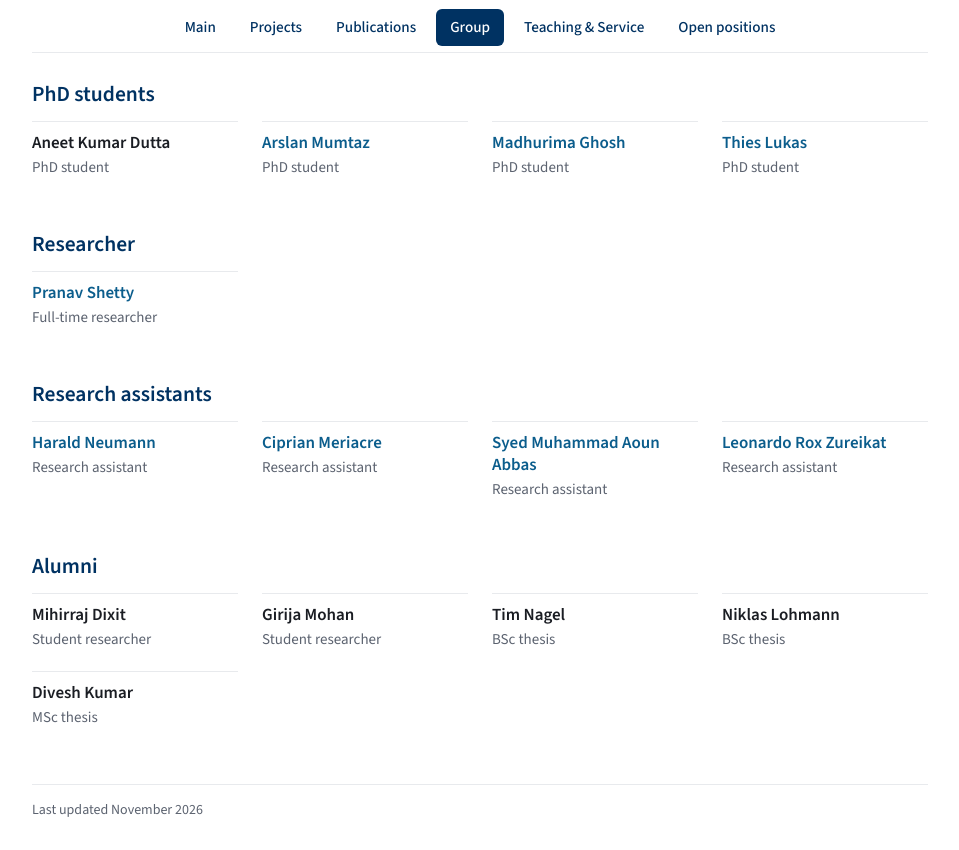
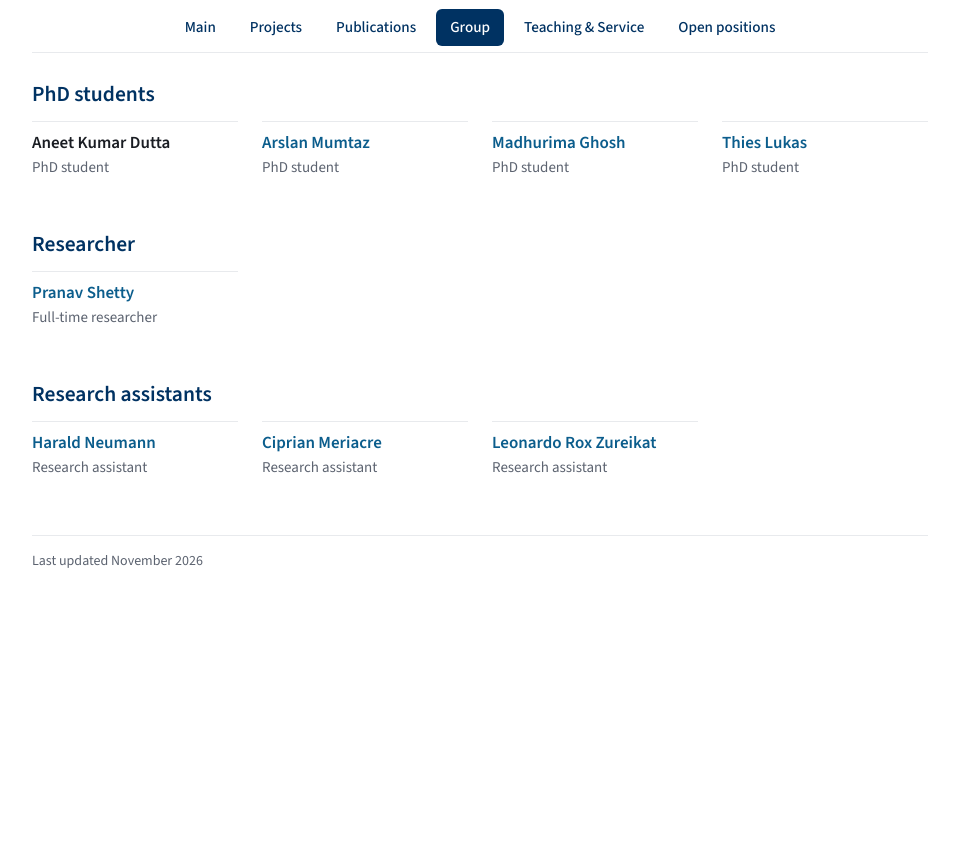
Before and after one commit to singhmridula/singhmridula.com, a plain HTML site: page group.html in a window 1280 px wide. Shown: the part 261-1111 px from the top of the page, without its empty margins (160-1119 px from the left). After the commit the page ends 862 px from the top, so only its background shows below. Drawn offline with Linux system fonts and the light colour scheme.

Commit message:
Update group.html to remove alumni and a research assistant
Removed Syed Muhammad Aoun Abbas from research assistants and deleted alumni section.

```diff
--- a/group.html
+++ b/group.html
@@ -46,16 +46,7 @@
         <ul class="people">
           <li><span class="pname"><a href="https://cispa.de/en/people/c03hane" target="_blank" rel="noopener">Harald Neumann</a></span><span class="pline">Research assistant</span></li>
           <li><span class="pname"><a href="https://cispa.de/en/people/c01cime" target="_blank" rel="noopener">Ciprian Meriacre</a></span><span class="pline">Research assistant</span></li>
-          <li><span class="pname"><a href="https://cispa.de/en/people/c01syab" target="_blank" rel="noopener">Syed Muhammad Aoun Abbas</a></span><span class="pline">Research assistant</span></li>
           <li><span class="pname"><a href="https://cispa.de/en/people/c01lezu" target="_blank" rel="noopener">Leonardo Rox Zureikat</a></span><span class="pline">Research assistant</span></li>
-        </ul>
-        <h2>Alumni</h2>
-        <ul class="people">
-          <li><span class="pname">Mihirraj Dixit</span><span class="pline">Student researcher</span></li>
-          <li><span class="pname">Girija Mohan</span><span class="pline">Student researcher</span></li>
-          <li><span class="pname">Tim Nagel</span><span class="pline">BSc thesis</span></li>
-          <li><span class="pname">Niklas Lohmann</span><span class="pline">BSc thesis</span></li>
-          <li><span class="pname">Divesh Kumar</span><span class="pline">MSc thesis</span></li>
         </ul>
       </main>
       <footer class="foot">
```
